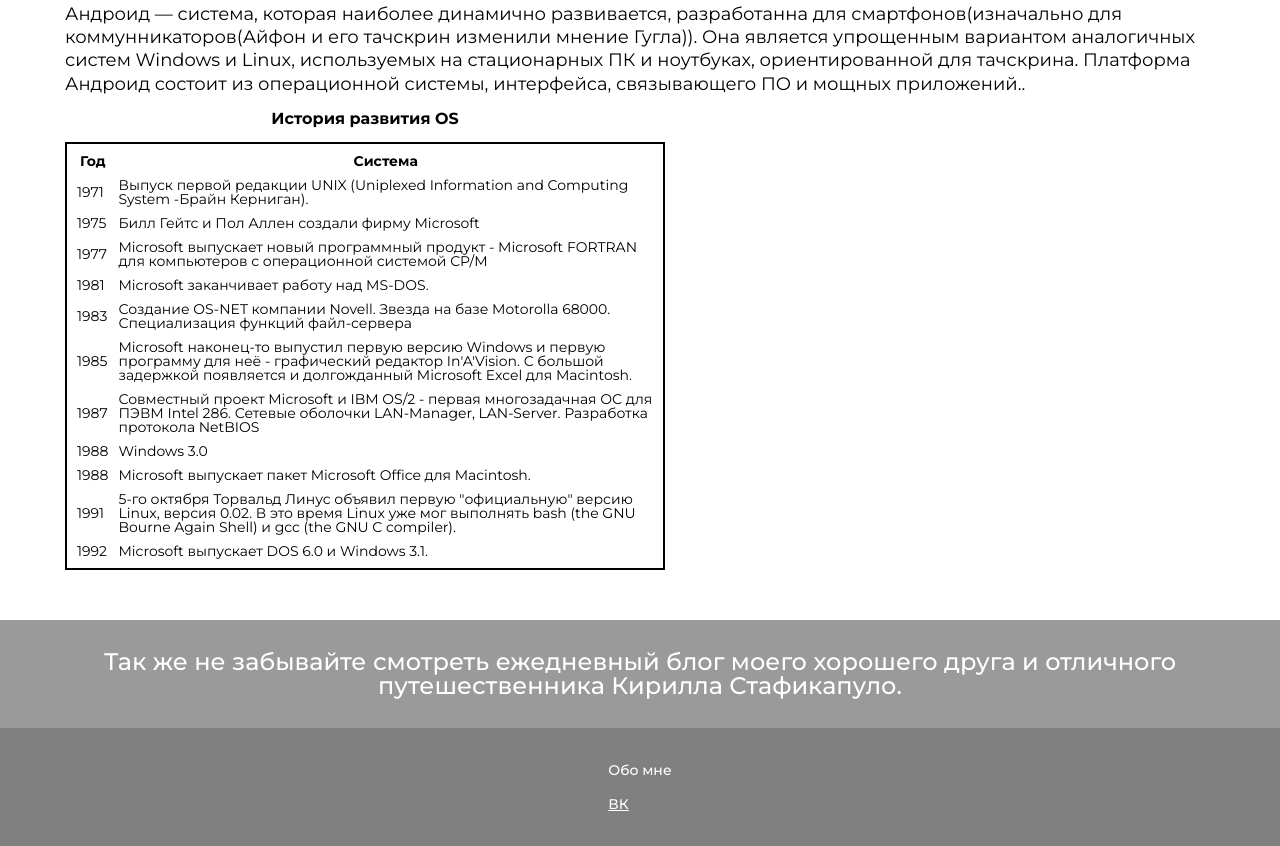
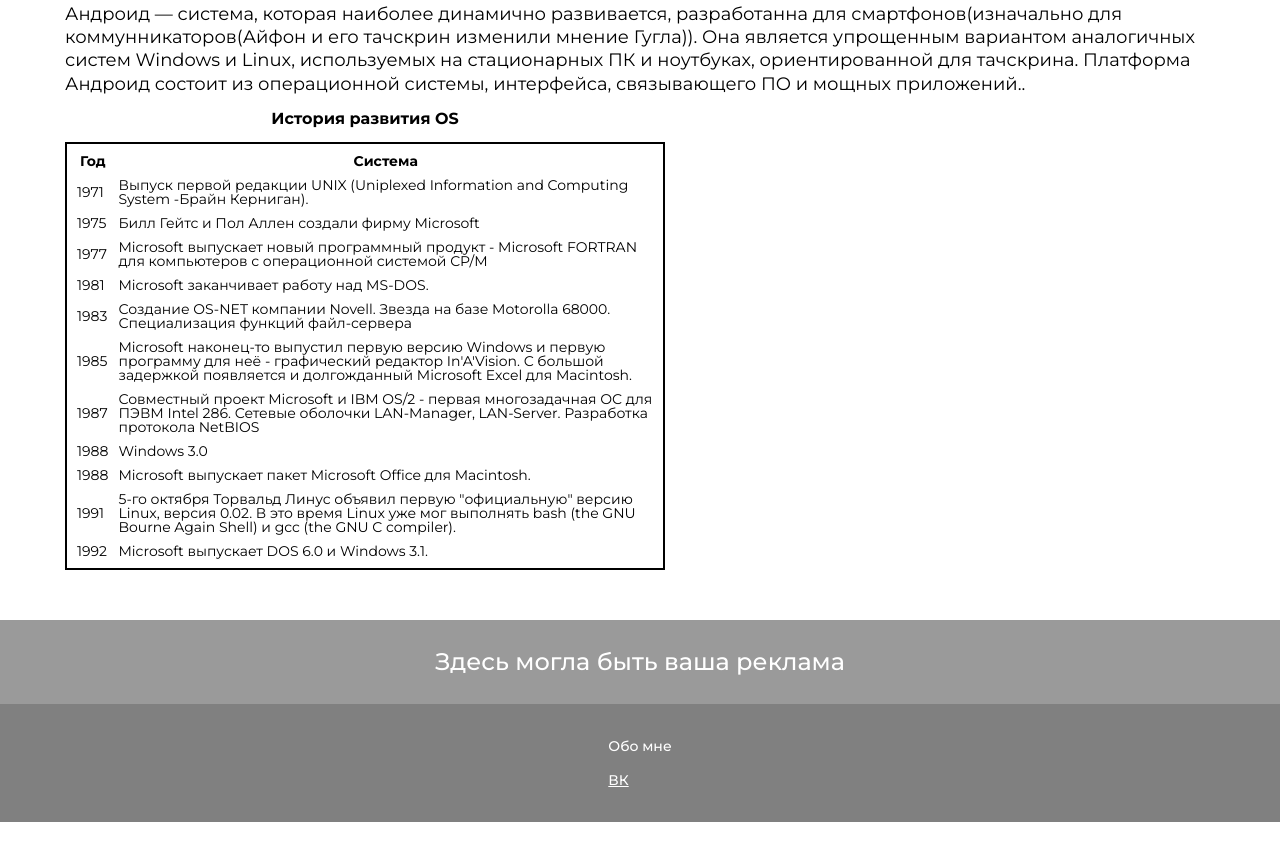
Before and after one commit to ov4rlxrd/ov4rlxrd.github.io, a plain HTML site: page history.html in a window 1280 px wide. Shown: the part 2254-3100 px from the top of the page. After the commit the page ends 3076 px from the top, so only its background shows below. Drawn offline with Linux system fonts and the light colour scheme.

Commit message:
Update history.html

```diff
--- a/history.html
+++ b/history.html
@@ -93,7 +93,7 @@
     </main>
     <footer class="footer">
       <div class="footer__ad">
-        <div class="footer__ad_text">Так же не забывайте смотреть  <a href="Проект Кирилл/index1.html" class="kirill__ad"> ежедневный блог моего хорошего друга и отличного путешественника Кирилла Стафикапуло.</a></div>
+        <div class="footer__ad_text">Здесь могла быть ваша реклама</a></div>
       </div>
       <div class="footer__main">
         <div class="footer__main_cont footer-cont">
```
